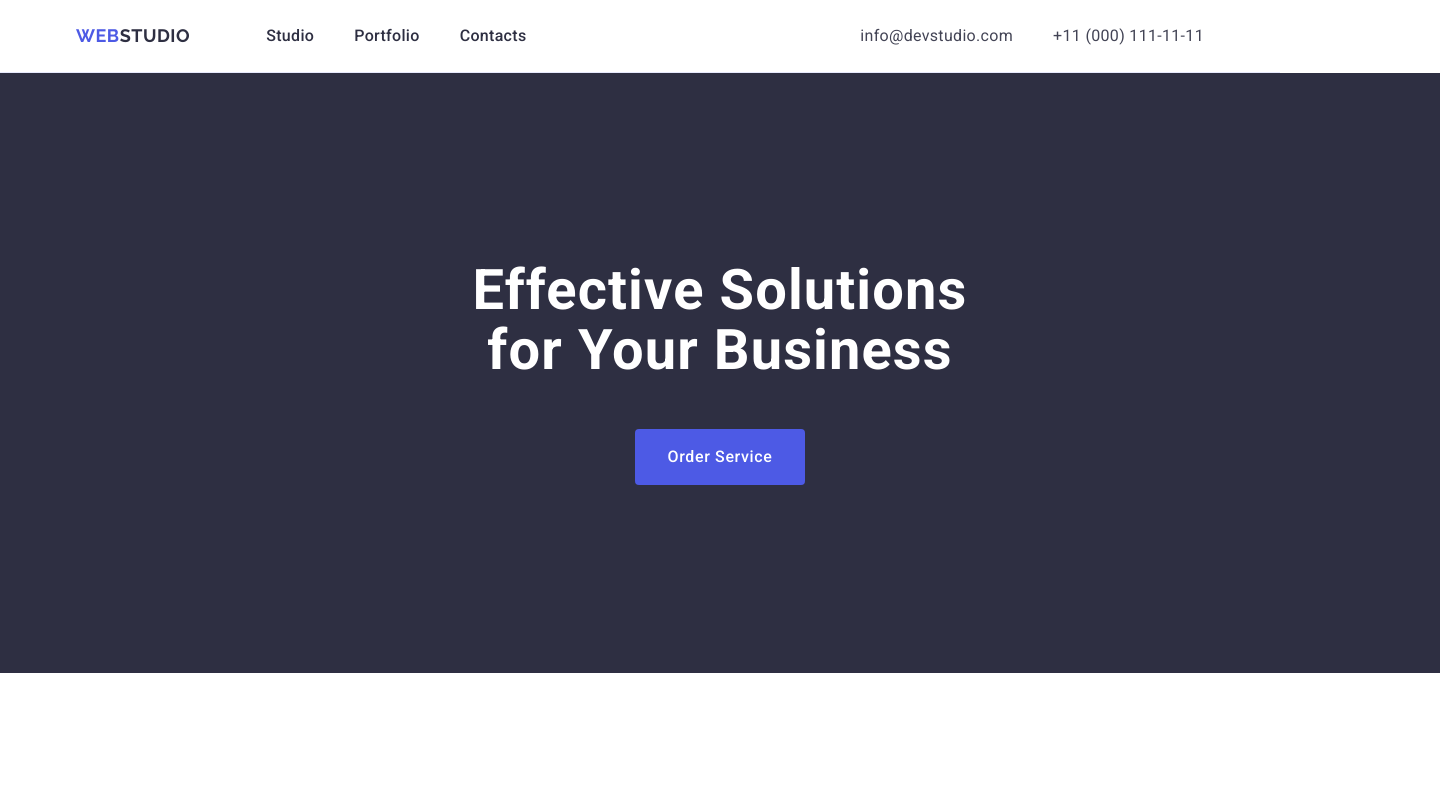
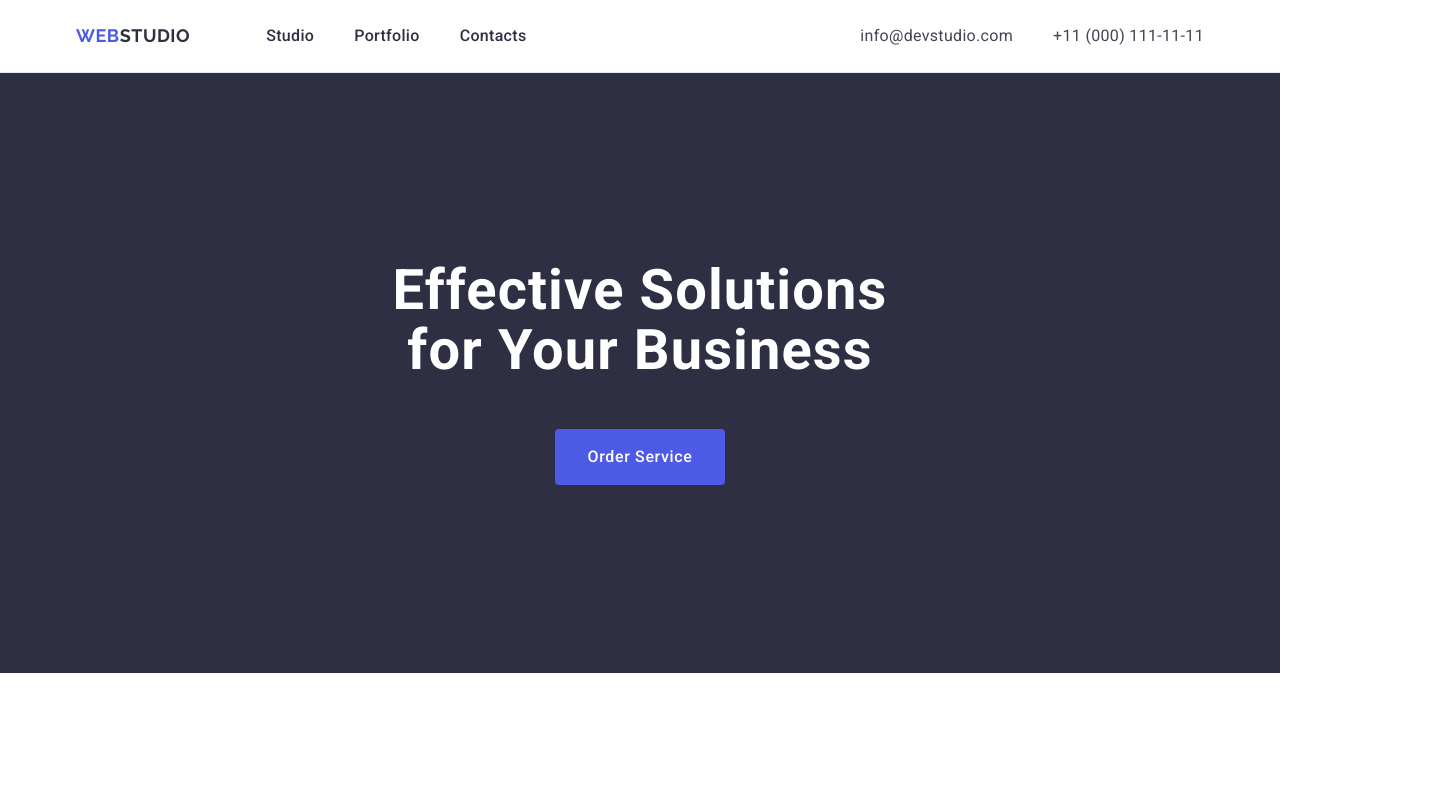
Before and after one commit to MikhailChuza/goit-markup-hw-03, a plain HTML site: page index.html in a window 1280 px wide. Shown: the top 789 px of the page, 1440 px wide, since content can reach past the window. Drawn offline with nearby package versions, Linux system fonts and the light colour scheme.

Commit message:
Update styles.css

```diff
--- a/css/styles.css
+++ b/css/styles.css
@@ -177,9 +177,8 @@ body {
 
 .section-layer {
   background: #2e2f42;
-  margin-bottom: 60px;
-  width: 1440px;
-height: 600px;
+
+
 flex-shrink: 0;
 margin-left: auto;
 margin-right: auto;
@@ -240,6 +239,7 @@ padding-bottom: 188px;
   line-height: 1.2; /* 120% */
   letter-spacing: 0.02em;
   color: var(--NAVY-BLUE, #2e2f42);
+  margin-bottom: 8px;
 
 
 
@@ -397,6 +397,8 @@ background: var(--WHITE, #FFF);
 /* ================ FOOTER ============================ */
 .layers {
   background: var(--NAVY-BLUE, #2e2f42);
+  padding: 100px 0;
+
 }
 
 .logo-white {
```
